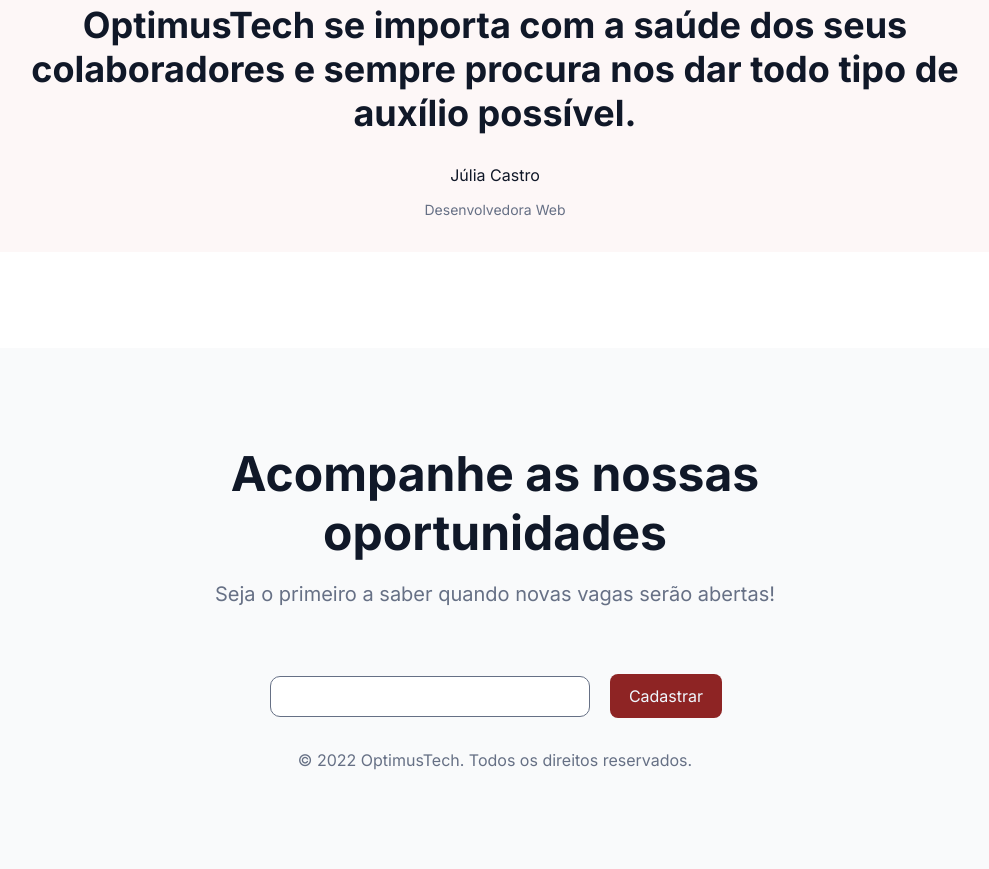
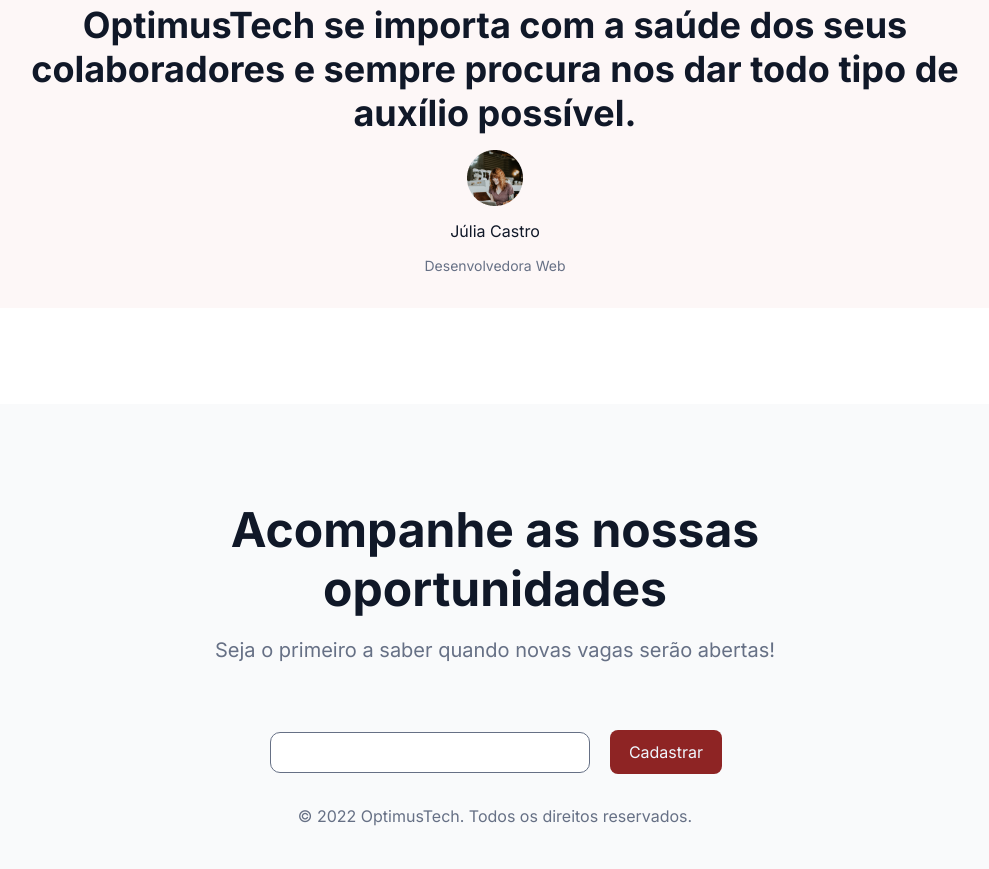
Before and after one commit to JoRicci/desafio_alura01, a plain HTML site: page index.html in a window 1280 px wide. Shown: the part 2730-3599 px from the top of the page, without its empty margins (145-1134 px from the left). Drawn offline with Linux system fonts and the light colour scheme; files whose address does not match are found by name.

Commit message:
new project

```diff
--- a/index.html
+++ b/index.html
@@ -103,7 +103,7 @@
         <div class="about__box" >
             <h3 class="about__subtitle" >Veja o que nossos colaboradores falam sobre nós</h3>
             <h2 class="about__title" >OptimusTech se importa com a saúde dos seus colaboradores e sempre procura nos dar todo tipo de auxílio possível.</h2>
-            <img src="assents/Avatar.png" alt="">
+            <img src="assets/Avatar.png" alt="">
             <p class="about__text" >Júlia Castro</p>
             <p class="about__text2" >Desenvolvedora Web</p>
         </div>
```
